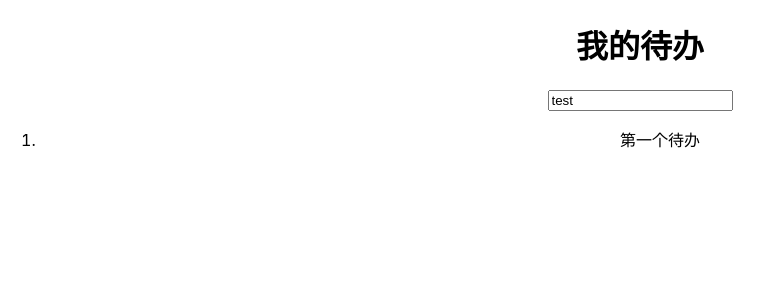
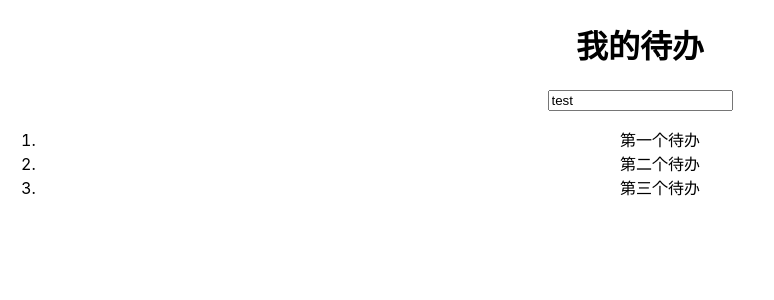
Before and after one commit to upupdayday/react_app, a React (Create React App) app: page / in a window 1280 px wide. Shown: the top 300 px of the page, without its empty margins (0-774 px from the left). Built offline with nearby package versions, Linux system fonts and the light colour scheme.

Commit message:
1.input组件化；2.todolist组件化

```diff
--- a/src/App.js
+++ b/src/App.js
@@ -1,5 +1,7 @@
 import React, { Component } from 'react';
 import './App.css';
+import TodoInput from './TodoInput';
+import TodoItem from './TodoItem';
 
 class App extends Component {
     constructor(props) {
@@ -7,21 +9,24 @@
         this.state = {
             newTodo: 'test',
             todoList: [
-                {id:1, title:'第一个待办'}
+                {id:1, title:'第一个待办'},
+                {id:2, title:'第二个待办'},
+                {id:3, title:'第三个待办'},
             ],
         };
     }
     render() {
         let todos = this.state.todoList.map((item,index)=>{
-            return <li>{item.title}</li>
+            return (
+                <li>
+                    <TodoItem todo={item}/>
+                </li>
+            );
         })
         return (
           <div className="App">
               <h1>我的待办</h1>
-              <div className="inputWrapper">
-                  {/*注意 value= 后面不要加引号，加了你试下，会错*/}
-                  <input type="text" value={this.state.newTodo}/>
-              </div>
+              <TodoInput content={this.state.newTodo}/>
               <ol>
                   {todos}
               </ol>
--- /dev/null
+++ b/src/TodoInput.js
@@ -0,0 +1,9 @@
+import React, { Component } from 'react';
+
+class TodoInput extends Component{
+    render(){
+        return <input type="text" value={this.props.content}/>
+    }
+}
+
+export default TodoInput;
--- /dev/null
+++ b/src/TodoItem.js
@@ -0,0 +1,9 @@
+import React, { Component } from 'react';
+
+class TodoItem extends Component{
+    render(){
+        return <div>{this.props.todo.title}</div>
+    }
+}
+
+export default TodoItem;
```
